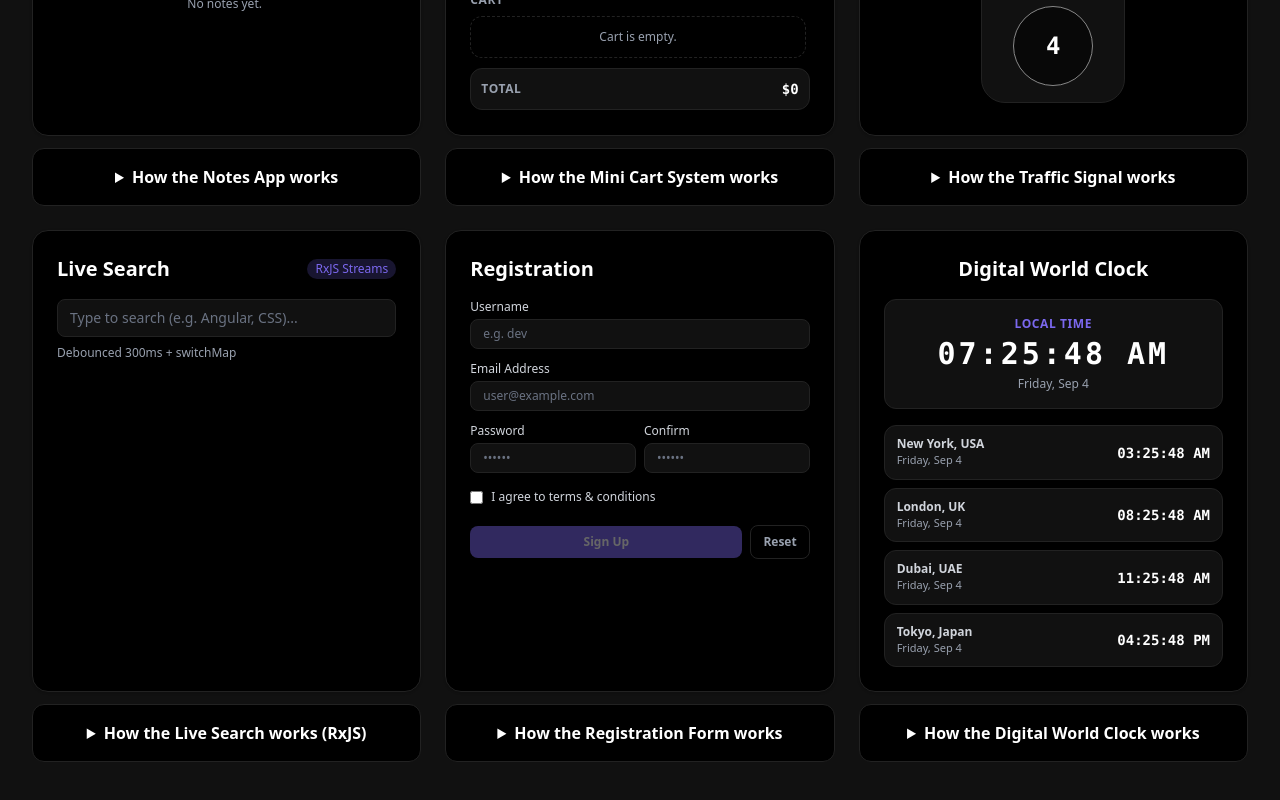
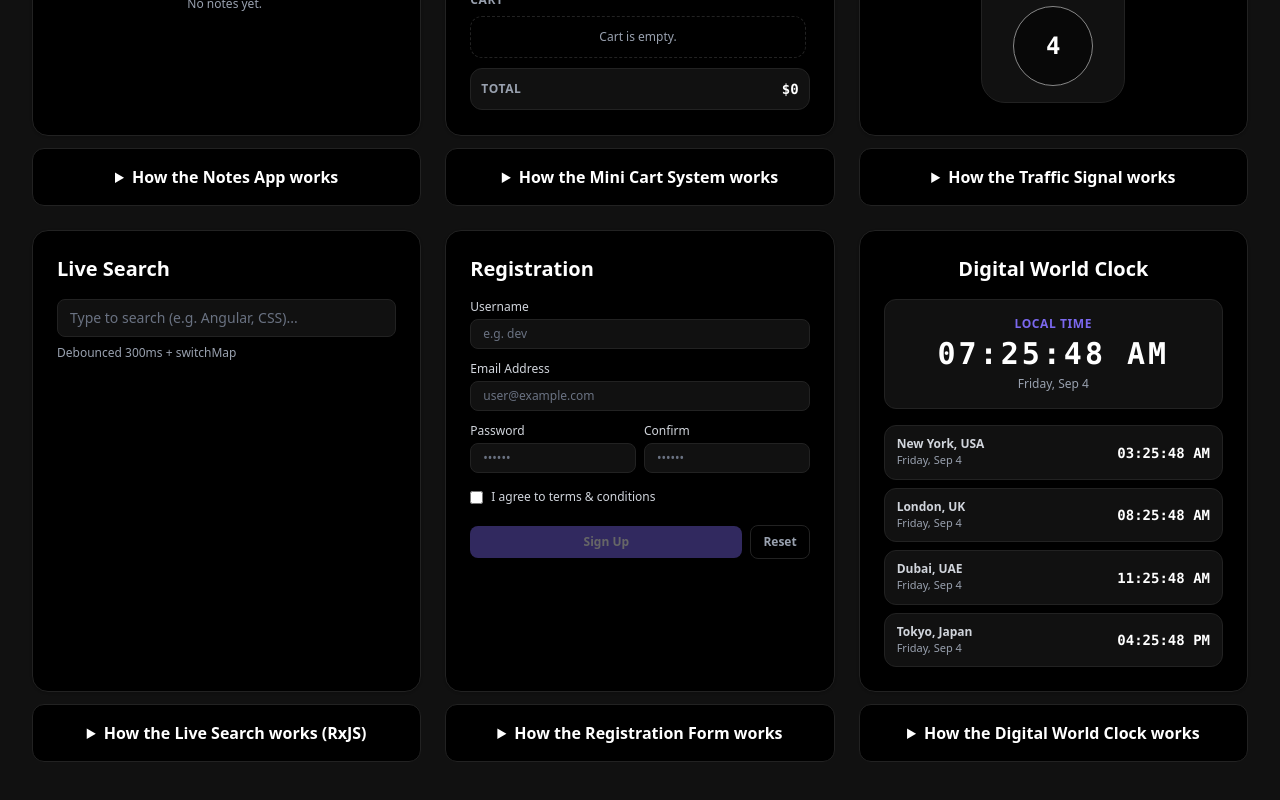
Before and after one commit to alex-papineau/angular-stuff, an Angular app: page / in a window 1280 px wide. Shown: the part 1335-2135 px from the top of the page. Built offline with nearby package versions, Linux system fonts and the light colour scheme.

Commit message:
refactor: remove unnecessary visual elements from LiveSearch and RegistrationForm

```diff
--- a/src/app/live-search/live-search.html
+++ b/src/app/live-search/live-search.html
@@ -2,9 +2,6 @@
   <div>
     <div class="flex items-center justify-between mb-4">
       <h2 class="text-xl font-bold">Live Search</h2>
-      <span class="text-xs bg-[#7b68ee]/20 text-[#7b68ee] px-2 py-0.5 rounded-full font-medium">
-        RxJS Streams
-      </span>
     </div>
 
     <div class="relative">
--- a/src/app/registration-form/registration-form.html
+++ b/src/app/registration-form/registration-form.html
@@ -6,9 +6,6 @@
 
     @if (submitted() && registeredUser(); as user) {
       <div class="text-center space-y-4 my-auto py-4">
-        <div class="w-12 h-12 mx-auto rounded-full bg-[#7b68ee]/20 text-[#7b68ee] flex items-center justify-center font-bold text-xl">
-          ✓
-        </div>
         <div>
           <h3 class="text-sm font-bold text-white">Verified & Created</h3>
           <p class="text-xs text-gray-400 mt-1">Welcome, <strong class="text-[#7b68ee]">{{ user.username }}</strong></p>
```
